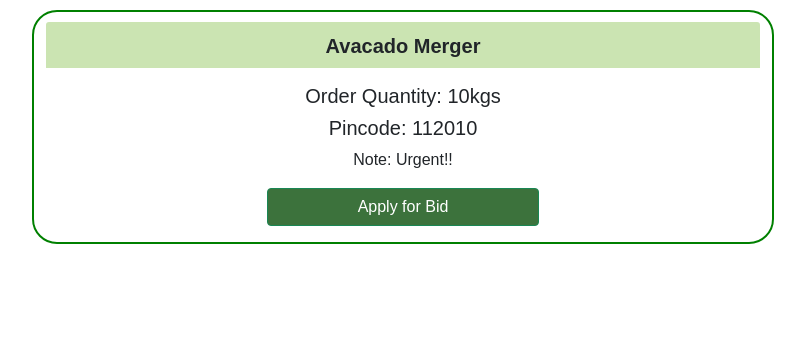
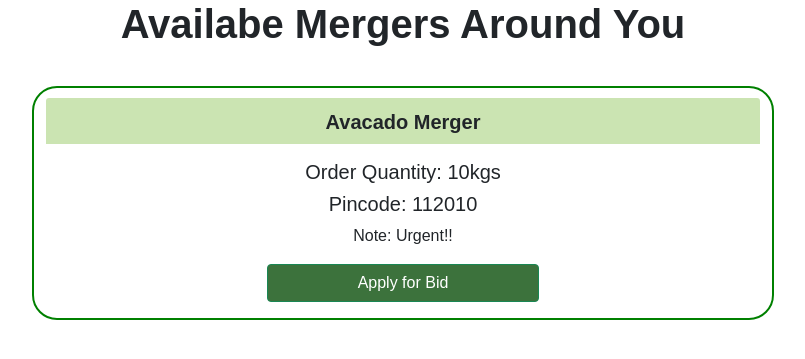
Before and after one commit to anmolag10/DigtalDukaanDaar, a Django app: template src/templates/bidding.html in a window 1280 px wide. Shown: the top 359 px of the page, without its empty margins (237-1042 px from the left). Run offline with Django 3.2, Linux system fonts and the light colour scheme; the template is opened without the code that fills it, so the values that code supplies are empty.

Commit message:
Update bidding.html

```diff
--- a/src/templates/bidding.html
+++ b/src/templates/bidding.html
@@ -20,6 +20,7 @@
   </head>
   <body>
     <div class="small-container">
+      <div class="container"><h1 style="text-align: center; font-weight: bolder; padding-bottom: 20px;">Availabe Mergers Around You</h1></div>
       <!---Apply For Loooooopppppp Here -->
       <div class="row request">
         <div class="card text-center">
```
